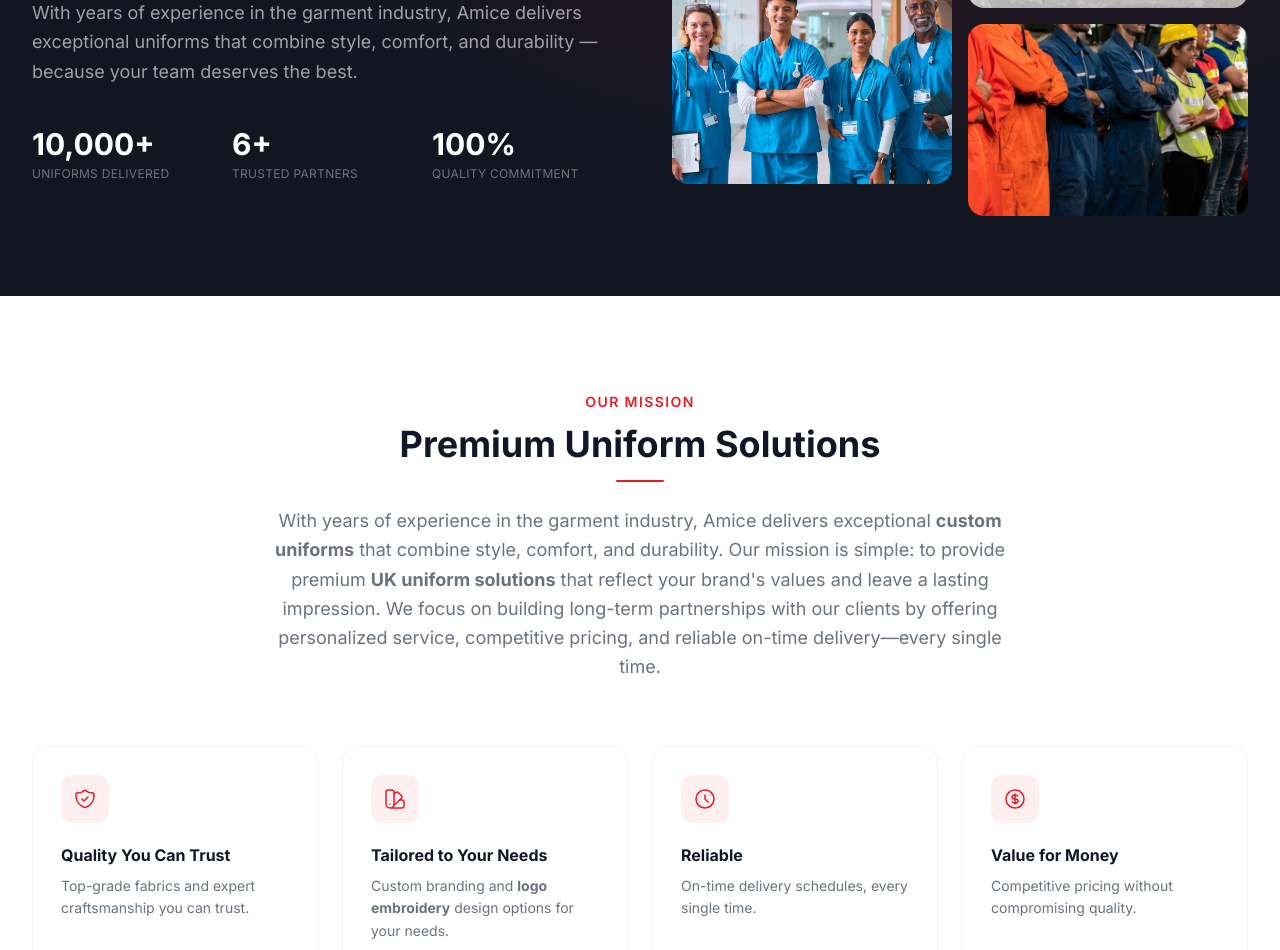
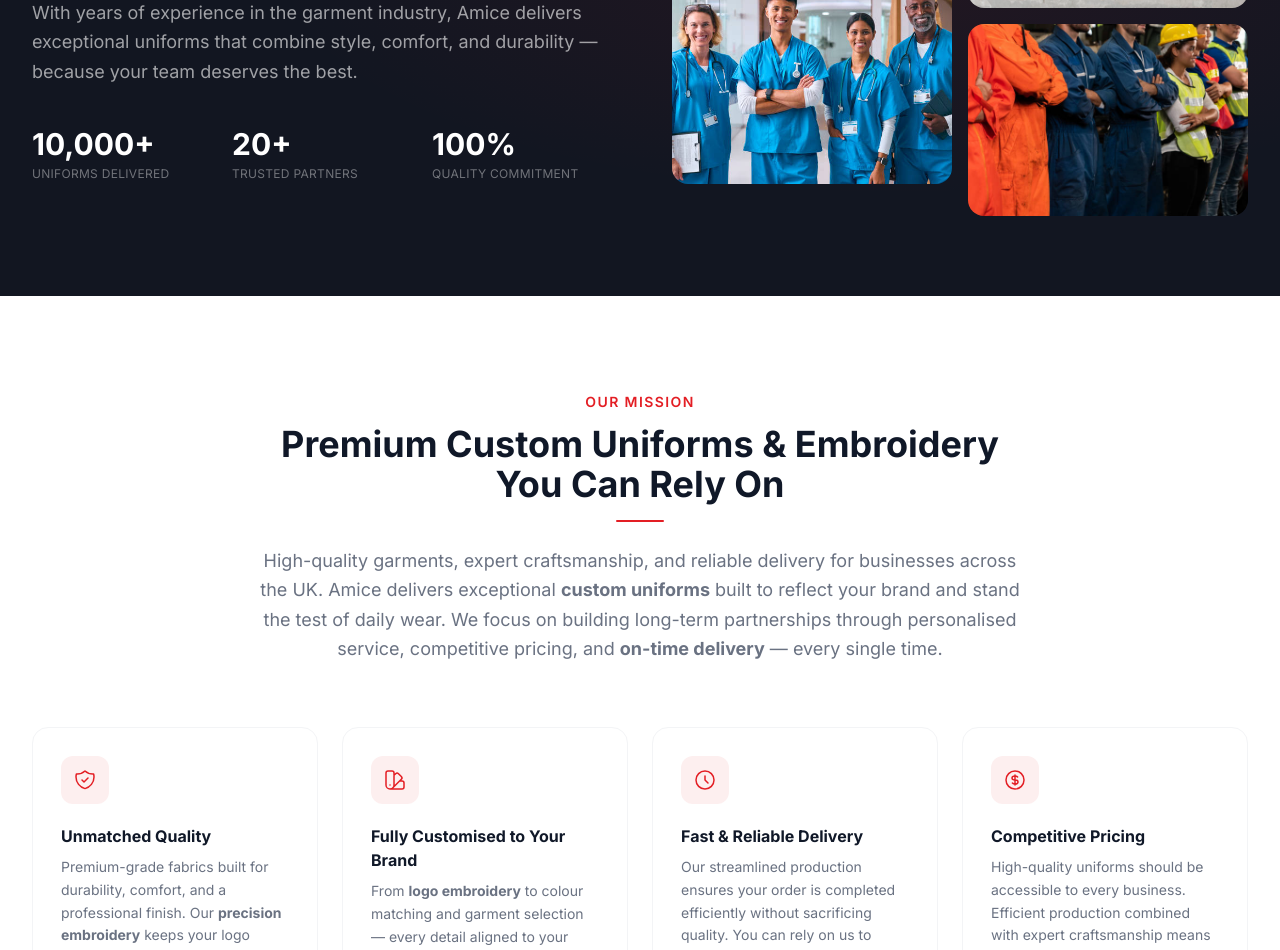
Before and after one commit to nextone9710-dev/amica, a React (Vite) app: page /about in a window 1280 px wide. Shown: the part 360-1310 px from the top of the page. Built offline with nearby package versions, Linux system fonts and the light colour scheme; a web font is replaced by a local one.

Commit message:
feat: Update AboutUs component with enhanced content and improved messaging

```diff
--- a/src/components/AboutUs.tsx
+++ b/src/components/AboutUs.tsx
@@ -10,7 +10,7 @@ import industrialImg from "../assets/images/Amice-Industries-Workwear.jpg";
 
 const stats = [
   { value: "10,000+", label: "Uniforms Delivered" },
-  { value: "6+", label: "Trusted Partners" },
+  { value: "20+", label: "Trusted Partners" },
   { value: "100%", label: "Quality Commitment" },
 ];
 
@@ -31,8 +31,15 @@ const values = [
         />
       </svg>
     ),
-    title: "Quality You Can Trust",
-    description: "Top-grade fabrics and expert craftsmanship you can trust.",
+    title: "Unmatched Quality",
+    description: (
+      <>
+        Premium-grade fabrics built for durability, comfort, and a professional
+        finish. Our <strong>precision embroidery</strong> keeps your logo sharp
+        and consistent across every piece. Built for durability and long-term
+        use.
+      </>
+    ),
   },
   {
     icon: (
@@ -50,11 +57,12 @@ const values = [
         />
       </svg>
     ),
-    title: "Tailored to Your Needs",
+    title: "Fully Customised to Your Brand",
     description: (
       <>
-        Custom branding and <strong>logo embroidery</strong> design options for
-        your needs.
+        From <strong>logo embroidery</strong> to colour matching and garment
+        selection — every detail aligned to your identity. Your brand, your
+        way — no compromises.
       </>
     ),
   },
@@ -74,8 +82,9 @@ const values = [
         />
       </svg>
     ),
-    title: "Reliable",
-    description: "On-time delivery schedules, every single time.",
+    title: "Fast & Reliable Delivery",
+    description:
+      "Our streamlined production ensures your order is completed efficiently without sacrificing quality. You can rely on us to deliver when promised — never miss a deadline again.",
   },
   {
     icon: (
@@ -93,8 +102,9 @@ const values = [
         />
       </svg>
     ),
-    title: "Value for Money",
-    description: "Competitive pricing without compromising quality.",
+    title: "Competitive Pricing",
+    description:
+      "High-quality uniforms should be accessible to every business. Efficient production combined with expert craftsmanship means premium results without premium costs.",
   },
 ];
 
@@ -206,19 +216,17 @@ export default function AboutUs() {
               Our Mission
             </p>
             <h2 className="text-3xl md:text-4xl font-black text-gray-900 mb-4">
-              Premium Uniform Solutions
+              Premium Custom Uniforms & Embroidery You Can Rely On
             </h2>
             <div className="w-12 h-[2px] bg-primary mx-auto mb-6 rounded-full" />
             <p className="text-gray-500 text-lg leading-relaxed">
-              With years of experience in the garment industry,{" "}
-              {companyInfo.name} delivers exceptional{" "}
-              <strong>custom uniforms</strong> that combine style, comfort, and
-              durability. Our mission is simple: to provide premium{" "}
-              <strong>UK uniform solutions</strong> that reflect your brand's
-              values and leave a lasting impression. We focus on building
-              long-term partnerships with our clients by offering personalized
-              service, competitive pricing, and reliable on-time delivery—every
-              single time.
+              High-quality garments, expert craftsmanship, and reliable delivery
+              for businesses across the UK. {companyInfo.name} delivers
+              exceptional <strong>custom uniforms</strong> built to reflect your
+              brand and stand the test of daily wear. We focus on building
+              long-term partnerships through personalised service, competitive
+              pricing, and <strong>on-time delivery</strong> — every single
+              time.
             </p>
           </div>
 
@@ -345,18 +353,17 @@ export default function AboutUs() {
       <section className="py-20" style={{ backgroundColor: "#121621" }}>
         <div className="max-w-4xl mx-auto px-4 text-center">
           <h2 className="text-3xl md:text-4xl font-black text-white mb-4">
-            Ready to Elevate Your Team's Image?
+            Ready to Upgrade Your Team's Look?
           </h2>
           <p className="text-white/50 text-lg mb-10 max-w-2xl mx-auto">
-            Get in touch for a free, no-obligation quote. Let's create uniforms
-            your team will be proud to wear.
+            Get a fast, no-obligation quote tailored to your needs.
           </p>
           <div className="flex flex-col sm:flex-row gap-4 justify-center">
             <Link
               to="/contact"
               className="inline-flex items-center justify-center gap-2 bg-primary hover:bg-primary-dark text-white font-bold px-8 py-4 rounded-lg transition-colors uppercase tracking-wide"
             >
-              Get Free Quote
+              Get a Quote
               <svg
                 className="w-5 h-5"
                 fill="none"
```
